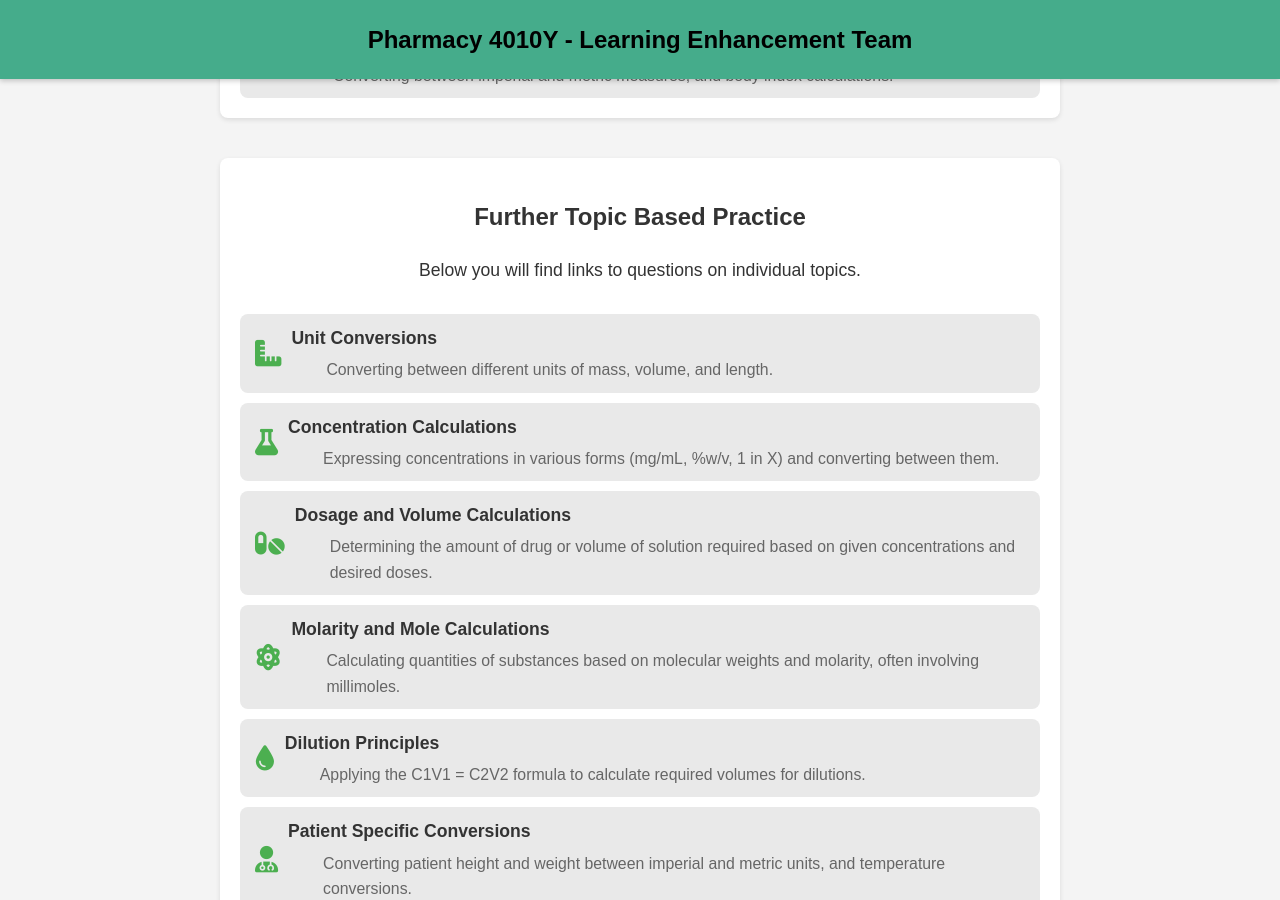
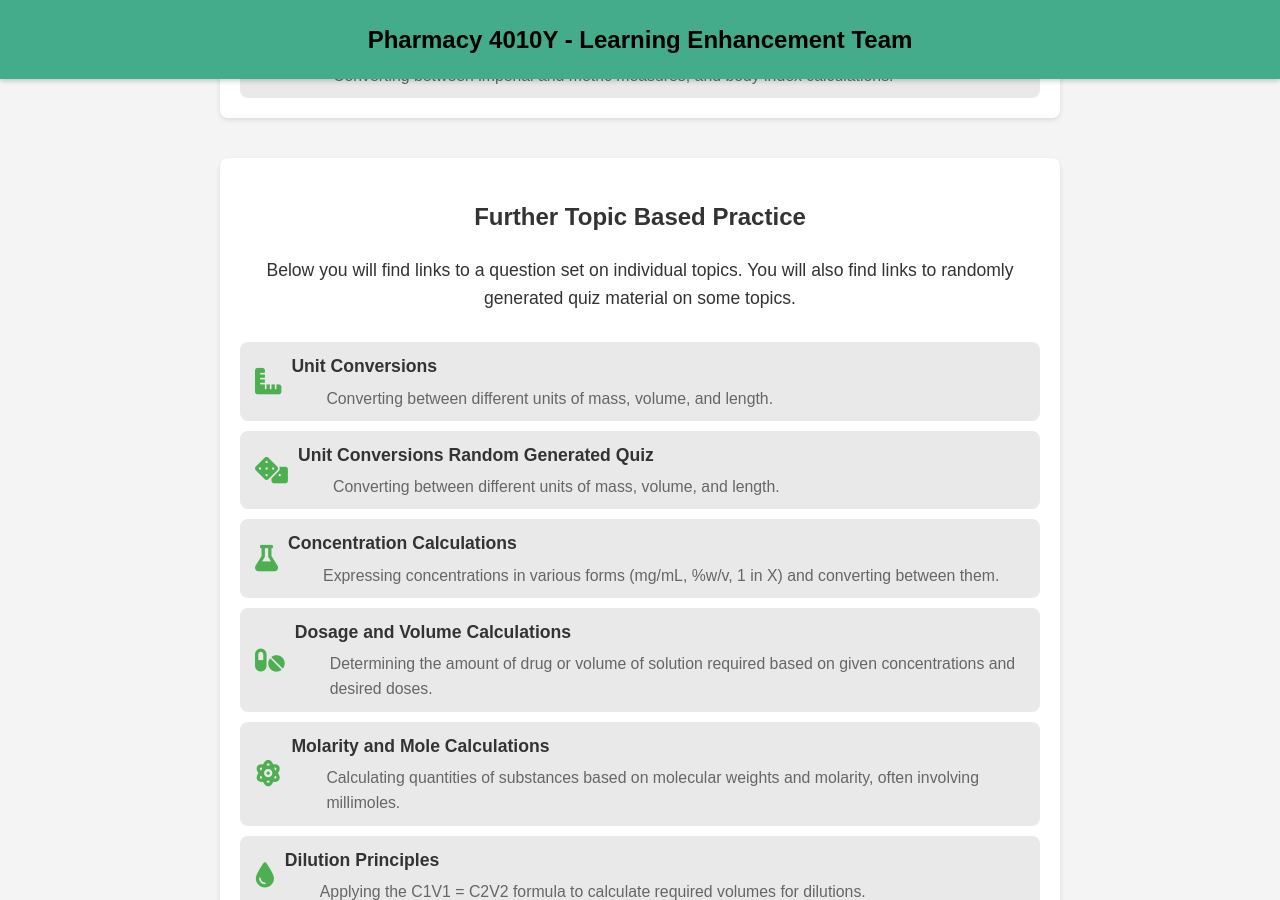
Before and after one commit to probe973/pha-4010y, a Jekyll site: the page index.html, which Jekyll copies as it is, in a window 1280 px wide and 900 px high, scrolled down 711 px. Built offline with Jekyll 4.4.1, drawn with Linux system fonts in a browser that asks for light colours.

Commit message:
Update index.html

```diff
--- a/index.html
+++ b/index.html
@@ -255,13 +255,20 @@
     <!-- Existing: Further Topic Based Practice Block (Unchanged) -->
     <div class="topic-section">
         <h2>Further Topic Based Practice</h2>
-        <p>Below you will find links to questions on individual topics.</p>
+        <p>Below you will find links to a question set on individual topics. You will also find links to randomly generated quiz material on some topics.</p>
 
         <div class="topic-link-container">
             <a href="unit_conv/qs.html" class="topic-link">
                 <i class="fas fa-ruler-combined topic-icon"></i>
                 <div>
                     <strong>Unit Conversions</strong>
+                    <div class="topic-description">Converting between different units of mass, volume, and length.</div>
+                </div>
+            </a>
+            <a href="randomq.html?quiz=rq_converstion_units" class="topic-link">
+                <i class="fas fa-dice topic-icon"></i>
+                <div>
+                    <strong>Unit Conversions Random Generated Quiz</strong>
                     <div class="topic-description">Converting between different units of mass, volume, and length.</div>
                 </div>
             </a>
```
